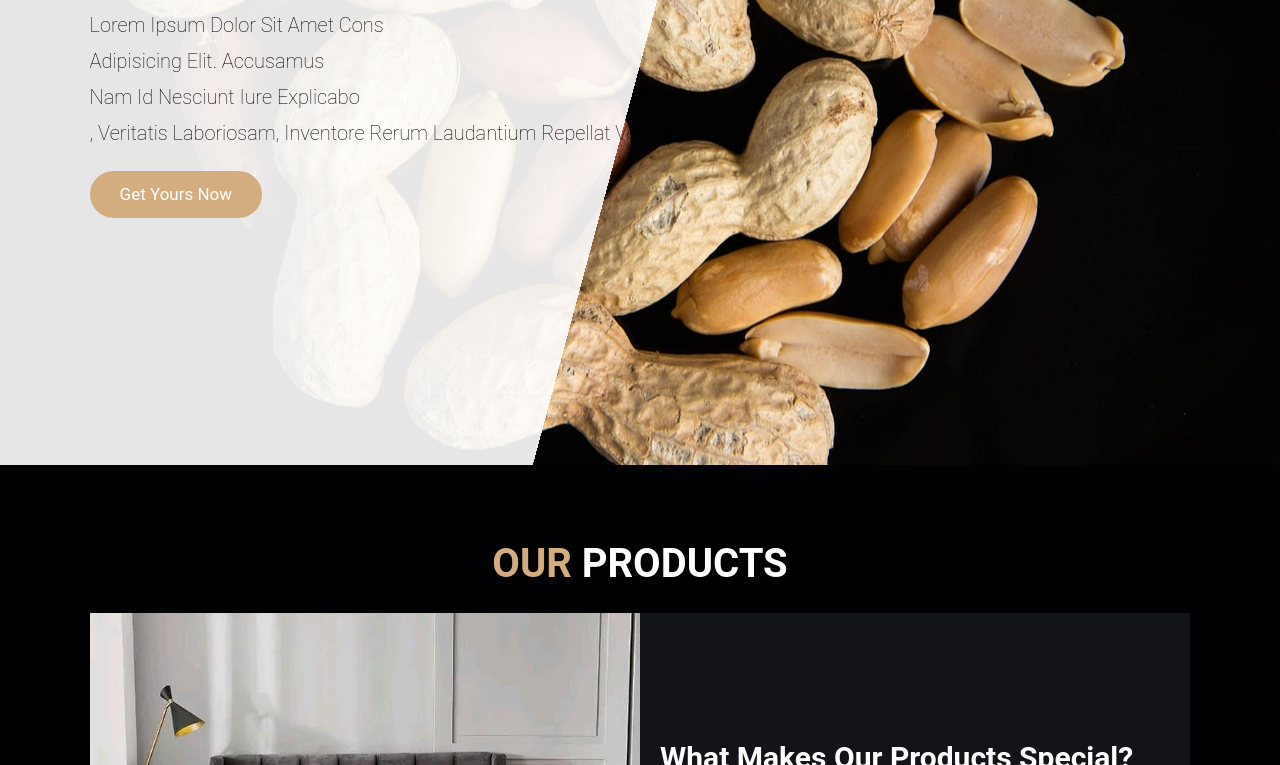
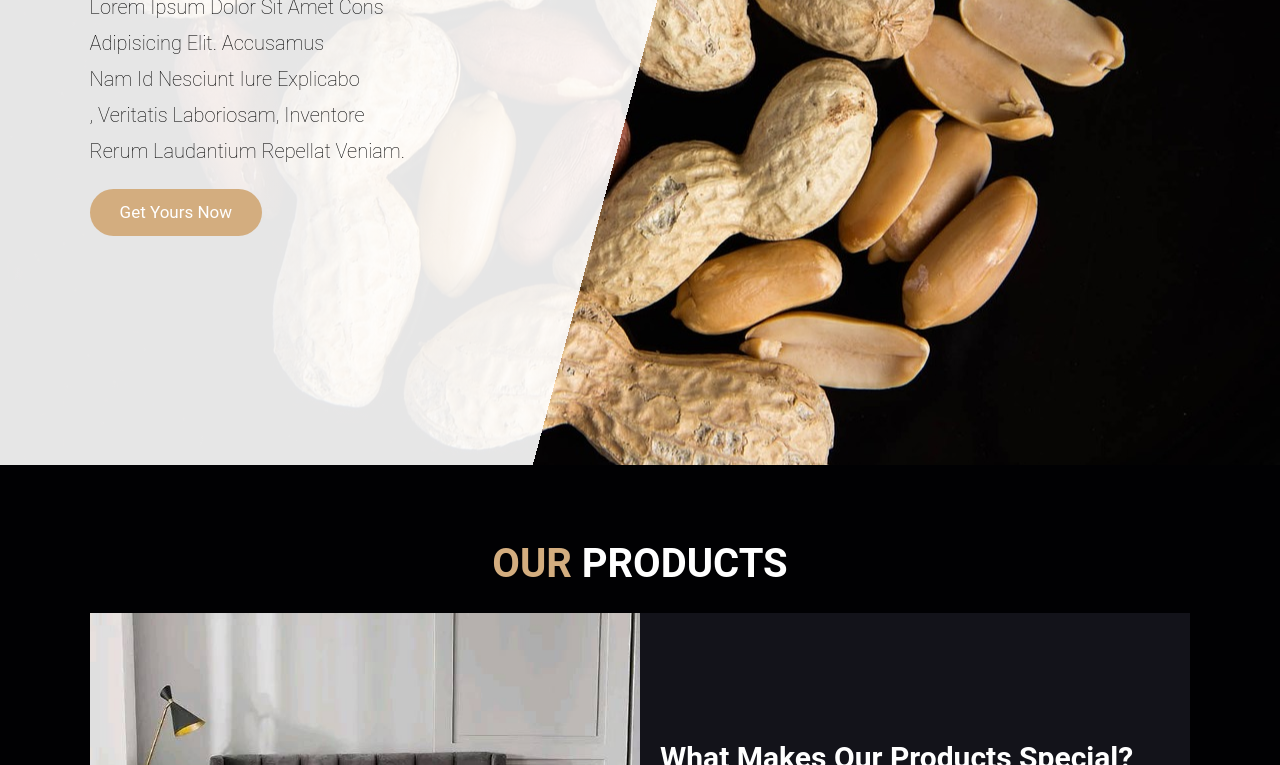
Before and after one commit to Chifrica/Blessing-Anyanwu, a plain HTML site: page index.html in a window 1280 px wide. Shown: the part 335-1100 px from the top of the page. Drawn offline with Linux system fonts and the light colour scheme; a script that the page names is missing.

Commit message:
new changes

```diff
--- a/index.html
+++ b/index.html
@@ -30,7 +30,7 @@
         <section class="home" id="home">
             <div class="content">
                 <h3>Ella's Home</h3>
-                <p>Lorem ipsum dolor sit amet cons <br> adipisicing elit. Accusamus <br>nam id nesciunt iure explicabo <br>, veritatis laboriosam, inventore
+                <p>Lorem ipsum dolor sit amet cons <br> adipisicing elit. Accusamus <br>nam id nesciunt iure explicabo <br>, veritatis laboriosam, inventore <br>
                     rerum laudantium repellat veniam.
                 </p>
                 <a href="#" class="btn">get yours now</a>
```
